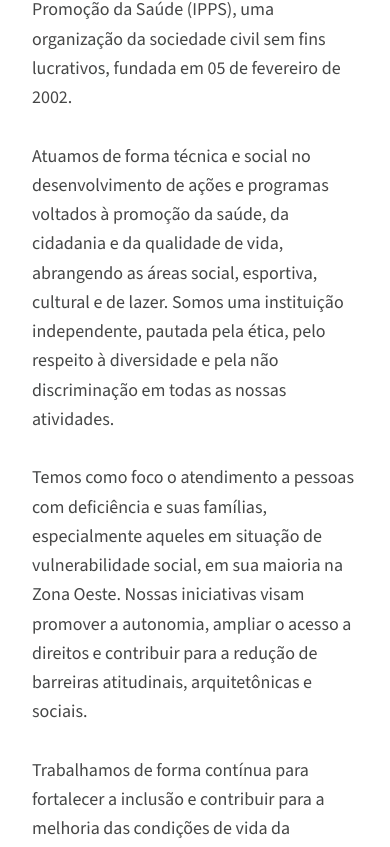
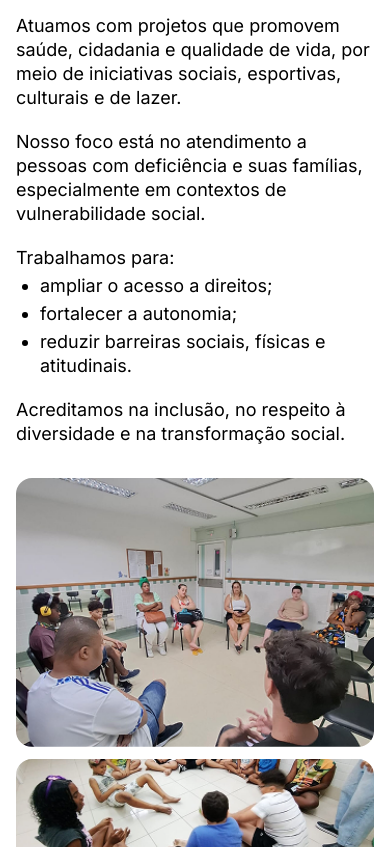
Before and after one commit to MF-Sergio/IPPS, a React (Vite) app: page /quem-somos in a window 390 px wide. Shown: the part 837-1684 px from the top of the page. Built offline with nearby package versions, Linux system fonts and the light colour scheme.

Commit message:
feat: ajustada seção nossa história e removido o carrossel para foto montangens estáticas de acordo com o design mobile

```diff
--- a/src/pages/QuemSomos/components/NossaHistoria/NossaHistoria.tsx
+++ b/src/pages/QuemSomos/components/NossaHistoria/NossaHistoria.tsx
@@ -1,8 +1,9 @@
 import { Carousel } from "react-responsive-carousel";
 import "react-responsive-carousel/lib/styles/carousel.min.css";
-import foto1 from "../../../../assets/img/foto1.jpg";
-import foto2 from "../../../../assets/img/foto2.jpg";
-import foto3 from "../../../../assets/img/foto3.jpg";
+
+import foto1 from "../../../../assets/img/image_atividades IPPS 1.png";
+import foto2 from "../../../../assets/img/image_atividades IPPS 2.png";
+import foto3 from "../../../../assets/img/image_atividades IPPS 3.png";
 import foto4 from "../../../../assets/img/foto4.jpg";
 
 const slides = [
@@ -11,13 +12,91 @@ const slides = [
   [foto3, foto4, foto1],
 ];
 
+const fotosMobile = [
+  {
+    src: foto1,
+    alt: "Atividade coletiva realizada pelo IPPS",
+    className: "col-span-2 aspect-auto",
+  },
+  {
+    src: foto2,
+    alt: "Participantes de uma atividade do IPPS",
+    className: "col-span-2 aspect-auto",
+  },
+  {
+    src: foto3,
+    alt: "Projeto social desenvolvido pelo IPPS",
+    className: "col-span-2 aspect-auto",
+  },
+];
+
 export default function NossaHistoria() {
   return (
-    <section className="mx-auto mt-16 max-w-6xl px-8">
+    <section className="mx-auto max-w-6xl">
+      {/* Versão mobile: abaixo de 640px */}
+      <div className="px-4 pb-10 sm:hidden">
+        <h2 className="text-center text-3xl !font-bold uppercase text-[var(--vermelho)]">
+          Conheça o IPPS
+        </h2>
+
+        <div className="text-start text-lg font-normal mt-6 space-y-5 leading-6 text-black font-(family-name:--sans-alt)">
+          <p>
+            Somos o Instituto de Pesquisa e Promoção da Saúde (IPPS), uma
+            organização sem fins lucrativos fundada em 2002.
+          </p>
+
+          <p>
+            Atuamos com projetos que promovem saúde, cidadania e qualidade de
+            vida, por meio de iniciativas sociais, esportivas, culturais e de
+            lazer.
+          </p>
+
+          <p>
+            Nosso foco está no atendimento a pessoas com deficiência e suas
+            famílias, especialmente em contextos de vulnerabilidade social.
+          </p>
+
+          <div>
+            <p>Trabalhamos para:</p>
+
+            <ul className="mt-1 list-disc space-y-1 pl-6">
+              <li>ampliar o acesso a direitos;</li>
+              <li>fortalecer a autonomia;</li>
+              <li>reduzir barreiras sociais, físicas e atitudinais.</li>
+            </ul>
+          </div>
+
+          <p>
+            Acreditamos na inclusão, no respeito à diversidade e na
+            transformação social.
+          </p>
+        </div>
+
+        <div className="mt-8 grid grid-cols-2 gap-3">
+          {fotosMobile.map((foto) => (
+            <div
+              key={foto.src}
+              className={`overflow-hidden rounded-2xl ${foto.className}`}
+            >
+              <img
+                src={foto.src}
+                alt={foto.alt}
+                loading="lazy"
+                decoding="async"
+                className="h-full w-full object-cover"
+              />
+            </div>
+          ))}
+        </div>
+      </div>
+
+      {/* Versão desktop atual: a partir de 640px */}
+      <div className="hidden px-8 sm:mt-16 sm:block">
         <div className="text-center">
           <h2 className="text-4xl font-bold text-[var(--vermelho)]">
             Nossa história
           </h2>
+
           <p className="mx-auto mt-6 max-w-5xl text-left text-lg leading-relaxed text-[rgba(28,29,29,0.82)]">
             Nós somos o Instituto de Pesquisa e Promoção da Saúde (IPPS), uma
             organização da sociedade civil sem fins lucrativos, fundada em 05 de
@@ -25,21 +104,23 @@ export default function NossaHistoria() {
             <br />
             <br />
             Atuamos de forma técnica e social no desenvolvimento de ações e
-          programas voltados à promoção da saúde, da cidadania e da qualidade de
-          vida, abrangendo as áreas social, esportiva, cultural e de lazer.
-          Somos uma instituição independente, pautada pela ética, pelo respeito
-          à diversidade e pela não discriminação em todas as nossas atividades.
+            programas voltados à promoção da saúde, da cidadania e da qualidade
+            de vida, abrangendo as áreas social, esportiva, cultural e de lazer.
+            Somos uma instituição independente, pautada pela ética, pelo
+            respeito à diversidade e pela não discriminação em todas as nossas
+            atividades.
             <br />
             <br />
             Temos como foco o atendimento a pessoas com deficiência e suas
-          famílias, especialmente aqueles em situação de vulnerabilidade social,
-          em sua maioria na Zona Oeste. Nossas iniciativas visam promover a
-          autonomia, ampliar o acesso a direitos e contribuir para a redução de
-          barreiras atitudinais, arquitetônicas e sociais.
+            famílias, especialmente aqueles em situação de vulnerabilidade
+            social, em sua maioria na Zona Oeste. Nossas iniciativas visam
+            promover a autonomia, ampliar o acesso a direitos e contribuir para
+            a redução de barreiras atitudinais, arquitetônicas e sociais.
             <br />
             <br />
-          Trabalhamos de forma contínua para fortalecer a inclusão e contribuir
-          para a melhoria das condições de vida da população atendida.
+            Trabalhamos de forma contínua para fortalecer a inclusão e
+            contribuir para a melhoria das condições de vida da população
+            atendida.
           </p>
         </div>
 
@@ -90,7 +171,9 @@ export default function NossaHistoria() {
                     >
                       <img
                         src={imagem}
-                      alt={`Fotografia da história do IPPS ${slideIndex + 1}-${imageIndex + 1}`}
+                        alt={`Fotografia da história do IPPS ${
+                          slideIndex + 1
+                        }-${imageIndex + 1}`}
                         className="h-[420px] w-full object-cover"
                       />
                     </div>
@@ -100,6 +183,7 @@ export default function NossaHistoria() {
             ))}
           </Carousel>
         </div>
+      </div>
     </section>
   );
 }
```
Lines whose indentation alone changed are shown as unchanged.
